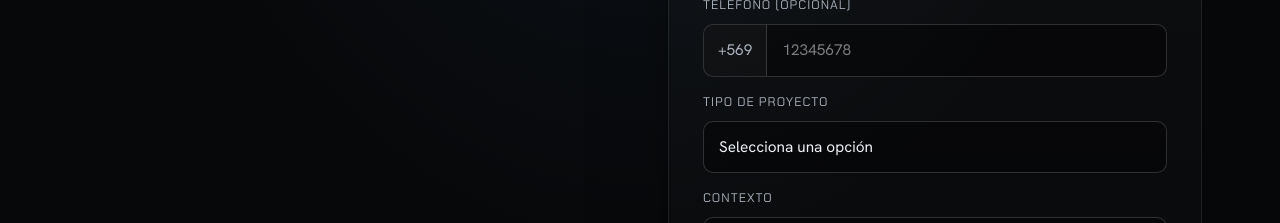
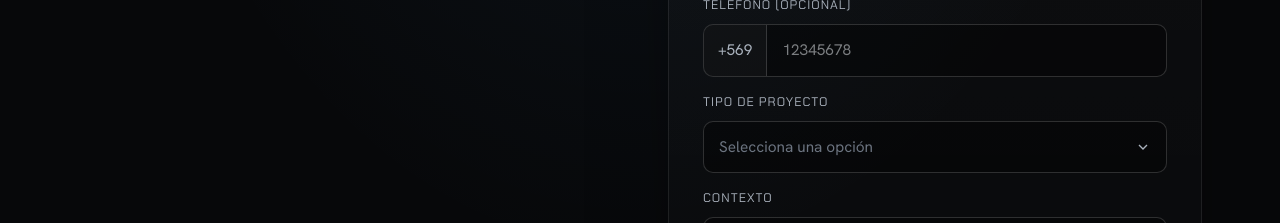
Before and after one commit to cruzadokiller/grafeno-labs, a Next.js app: page / in a window 1280 px wide. Shown: the part 5940-6163 px from the top of the page. Built offline with nearby package versions, Linux system fonts and the light colour scheme.

Commit message:
Replace native select with custom dark dropdown component
Native <select> cannot be styled consistently across browsers/OS.
Custom dropdown built with divs: dark background #0e1116, accent
highlight on selected item, animated chevron, closes on outside
click, hidden input for form submission.

```diff
--- a/src/components/Contacto.tsx
+++ b/src/components/Contacto.tsx
@@ -1,6 +1,6 @@
 "use client";
 
-import { useState } from "react";
+import { useState, useRef, useEffect } from "react";
 
 const points = [
   "Diagnóstico inicial sin compromiso",
@@ -29,9 +29,124 @@ const inputStyle: React.CSSProperties = {
   fontSize: "0.96rem",
   transition: "0.2s",
   outline: "none",
-  colorScheme: "dark",
 };
 
+/* ── Custom dropdown ───────────────────────────────────────── */
+function CustomSelect({
+  name,
+  options,
+  placeholder = "Selecciona una opción",
+  required,
+}: {
+  name: string;
+  options: string[];
+  placeholder?: string;
+  required?: boolean;
+}) {
+  const [open, setOpen] = useState(false);
+  const [selected, setSelected] = useState("");
+  const ref = useRef<HTMLDivElement>(null);
+
+  // Close on outside click
+  useEffect(() => {
+    function handler(e: MouseEvent) {
+      if (ref.current && !ref.current.contains(e.target as Node)) setOpen(false);
+    }
+    document.addEventListener("mousedown", handler);
+    return () => document.removeEventListener("mousedown", handler);
+  }, []);
+
+  return (
+    <div ref={ref} style={{ position: "relative" }}>
+      {/* Hidden real input for form submission */}
+      <input type="hidden" name={name} value={selected} required={required} />
+
+      {/* Trigger button */}
+      <button
+        type="button"
+        onClick={() => setOpen((o) => !o)}
+        style={{
+          ...inputStyle,
+          display: "flex",
+          alignItems: "center",
+          justifyContent: "space-between",
+          cursor: "pointer",
+          color: selected ? "var(--ink)" : "var(--muted)",
+          textAlign: "left",
+        }}
+      >
+        <span>{selected || placeholder}</span>
+        <svg
+          viewBox="0 0 24 24"
+          style={{
+            width: 16,
+            height: 16,
+            flexShrink: 0,
+            stroke: "var(--ink-dim)",
+            fill: "none",
+            strokeWidth: 2,
+            transition: "transform 0.2s",
+            transform: open ? "rotate(180deg)" : "rotate(0deg)",
+          }}
+        >
+          <path d="M6 9l6 6 6-6" />
+        </svg>
+      </button>
+
+      {/* Dropdown panel */}
+      {open && (
+        <div
+          style={{
+            position: "absolute",
+            top: "calc(100% + 6px)",
+            left: 0,
+            right: 0,
+            background: "#0e1116",
+            border: "1px solid var(--line-strong)",
+            borderRadius: 10,
+            overflow: "hidden",
+            zIndex: 50,
+            boxShadow: "0 16px 40px rgba(0,0,0,0.6)",
+          }}
+        >
+          {options.map((opt) => (
+            <button
+              key={opt}
+              type="button"
+              onClick={() => { setSelected(opt); setOpen(false); }}
+              style={{
+                display: "block",
+                width: "100%",
+                textAlign: "left",
+                padding: "11px 15px",
+                background: selected === opt ? "rgba(95,180,255,.1)" : "transparent",
+                color: selected === opt ? "var(--accent)" : "var(--ink)",
+                fontFamily: "var(--body)",
+                fontSize: "0.93rem",
+                border: "none",
+                cursor: "pointer",
+                borderBottom: "1px solid var(--line)",
+                transition: "background 0.15s",
+              }}
+              onMouseEnter={(e) => {
+                if (selected !== opt)
+                  (e.currentTarget as HTMLElement).style.background = "rgba(255,255,255,0.05)";
+              }}
+              onMouseLeave={(e) => {
+                (e.currentTarget as HTMLElement).style.background =
+                  selected === opt ? "rgba(95,180,255,.1)" : "transparent";
+              }}
+            >
+              {opt}
+            </button>
+          ))}
+        </div>
+      )}
+    </div>
+  );
+}
+
+/* ── Main component ────────────────────────────────────────── */
 export default function Contacto() {
   const [submitted, setSubmitted] = useState(false);
   const [sending, setSending] = useState(false);
@@ -189,20 +304,12 @@ export default function Contacto() {
                   </div>
                 </Field>
                 <Field label="Tipo de proyecto">
-                  <select
-                    id="reto"
+                  <CustomSelect
                     name="reto"
+                    options={projectTypes}
+                    placeholder="Selecciona una opción"
                     required
-                    defaultValue=""
-                    style={{ ...inputStyle, appearance: "none", cursor: "pointer" }}
-                  >
-                    <option value="" disabled style={{ background: "#0e1116", color: "var(--muted)" }}>
-                      Selecciona una opción
-                    </option>
-                    {projectTypes.map((t) => (
-                      <option key={t} style={{ background: "#0e1116", color: "var(--ink)" }}>{t}</option>
-                    ))}
-                  </select>
+                  />
                 </Field>
                 <Field label="Contexto">
                   <textarea
```
